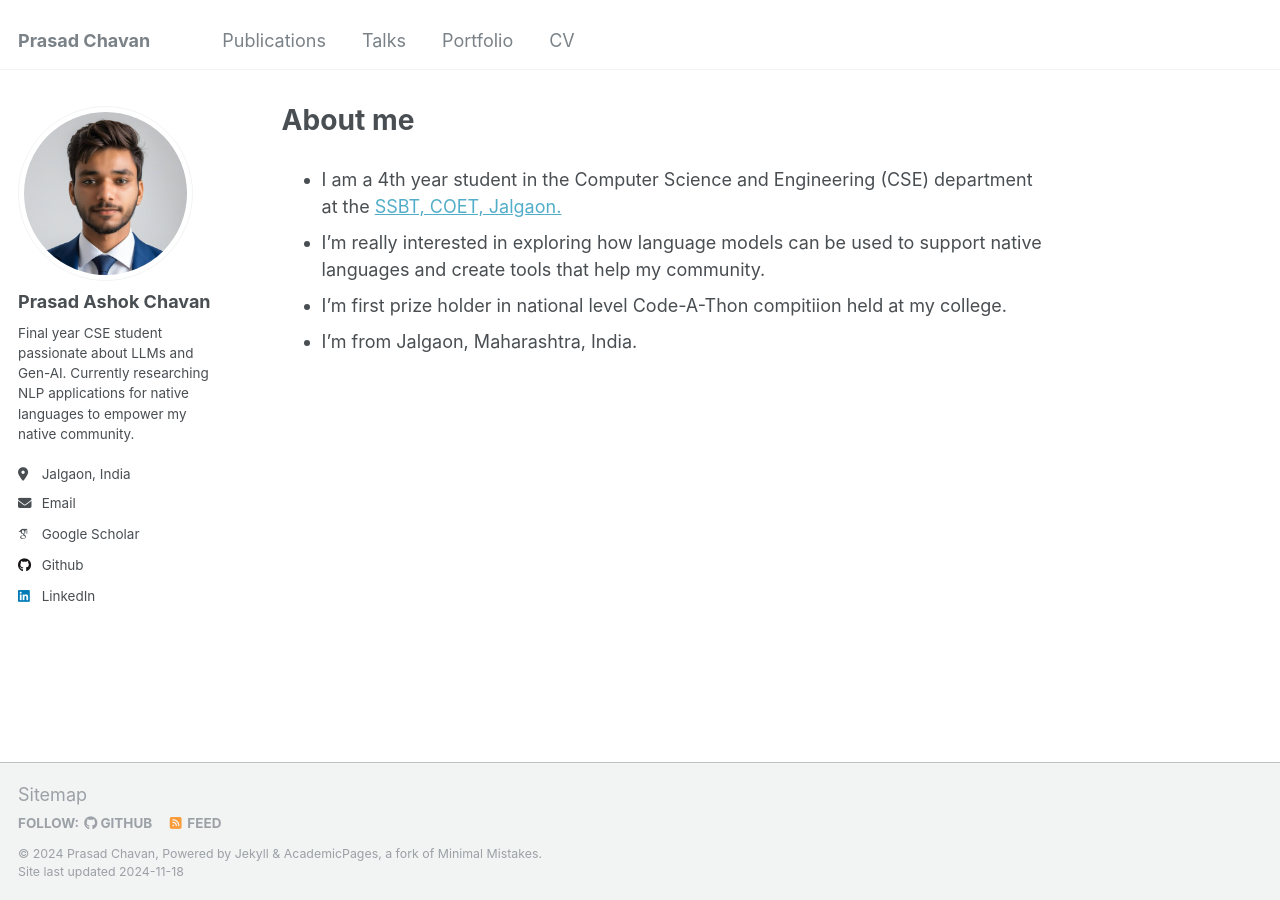
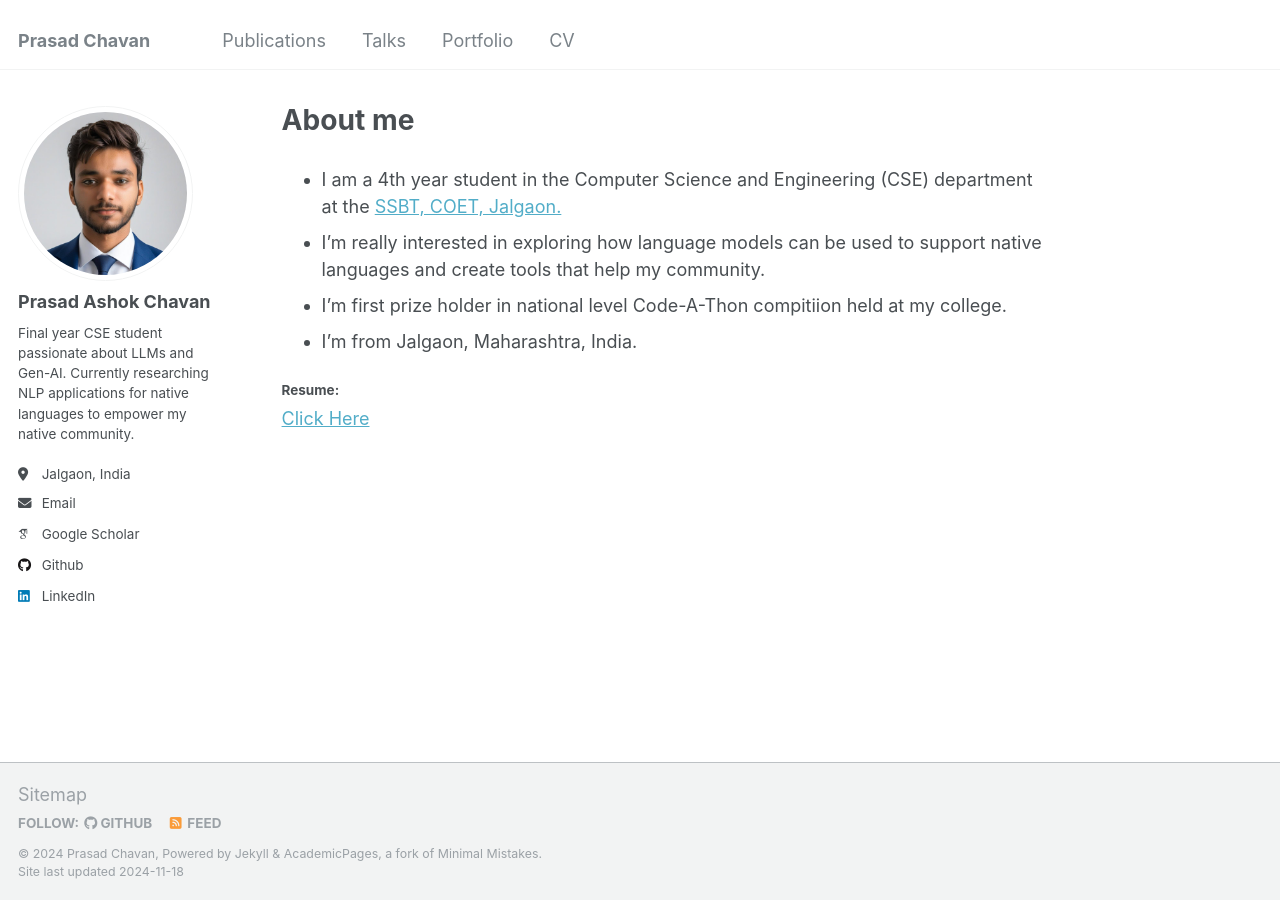
Before and after one commit to prasadchavann/prasadchavann.github.io, a Jekyll site: the page built from _pages/about.md, in a window 1280 px wide. Built offline with Jekyll 4.4.1, drawn with Linux system fonts in a browser that asks for light colours; some web fonts are replaced.

Commit message:
Update about.md

```diff
--- a/_pages/about.md
+++ b/_pages/about.md
@@ -12,3 +12,6 @@ redirect_from:
 * I'm really interested in exploring how language models can be used to support native languages and create tools that help my community.
 * I'm first prize holder in national level Code-A-Thon compitiion held at my college.
 * I'm from Jalgaon, Maharashtra, India.
+
+#### Resume:
+[Click Here](/files/Prasad_machine_learning.pdf)
```
